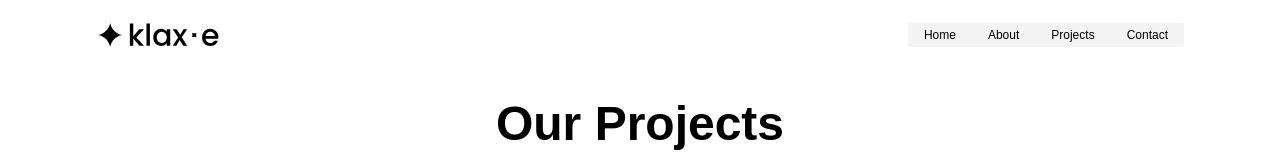
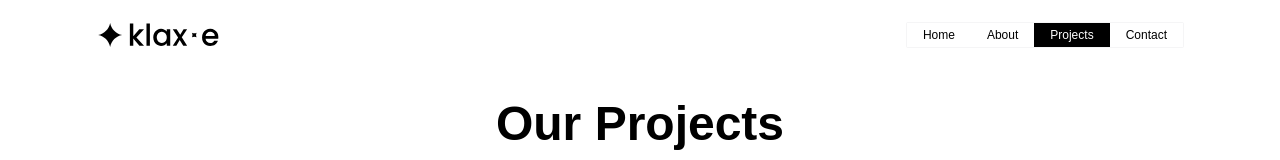
Before and after one commit to Kanna116/klaxe, a Next.js app: page /projects in a window 1280 px wide. Shown: the top 160 px of the page. Built offline with nearby package versions, Linux system fonts and the light colour scheme; a web font is replaced by a local one.

Commit message:
navbar updated to  show current page

```diff
--- a/pages/components/navbar.js
+++ b/pages/components/navbar.js
@@ -2,19 +2,23 @@ import { useState } from 'react';
 import Logo from './logo';
 import { navitems } from '../constants';
 import Link from 'next/link';
+import { useRouter } from 'next/router';
 
 function Navbar() {
 
   const [isMenuOpen, SetIsMenuOpen] = useState(false);
+
+  const router = useRouter();
+
 
   return (
     <div className='w-full h-[50px] p-[10px] fixed top-[10px] left-0 lg:px-[96px] md:px-[64px] px-[24px] flex items-center justify-between z-[100]'>
       <div className='h-full w-fit shrink-0'>
         <Logo />
       </div>
-      <ul className='lg:flex md:flex items-center  bg-zinc-100 w-fit text-black  rounded-sm text-xs hidden'>
+      <ul className='lg:flex md:flex items-center  bg-zinc-100 w-fit text-black  rounded-sm text-xs hidden border-[0.01px] border-[#ffffff10]'>
         {
-          navitems.map((item, index) => <Link key={index} href={item.link}><li className='cursor-pointer hover:bg-black hover:text-white h-full py-1 px-4 duration-150 ease-in-out'>{item.name}</li></Link>)
+          navitems.map((item, index) => <Link key={index} href={item.link}><li className={`cursor-pointer hover:bg-black hover:text-white h-full py-1 px-4 duration-150 ease-in-out ${router.pathname === item.link ? 'bg-black' : 'bg-white'} ${router.pathname === item.link ? 'text-white' : 'text-black'}`}>{item.name}</li></Link>)
         }
       </ul>
 
--- a/pages/projects/index.js
+++ b/pages/projects/index.js
@@ -36,7 +36,7 @@ const Projects = () => {
             {
                 projects.map((project) => {
                     if (listStyle === 'grid') {
-                        return <div className='flex w-full h-fit flex-wrap my-20 justify-between gap-y-5'>
+                        return <div key={project.id} className='flex w-full h-fit flex-wrap my-20 justify-between gap-y-5'>
                             {
                                 projects.map((project) => <ProjectCardType key={project.id} {...project} />)
                             }
```
